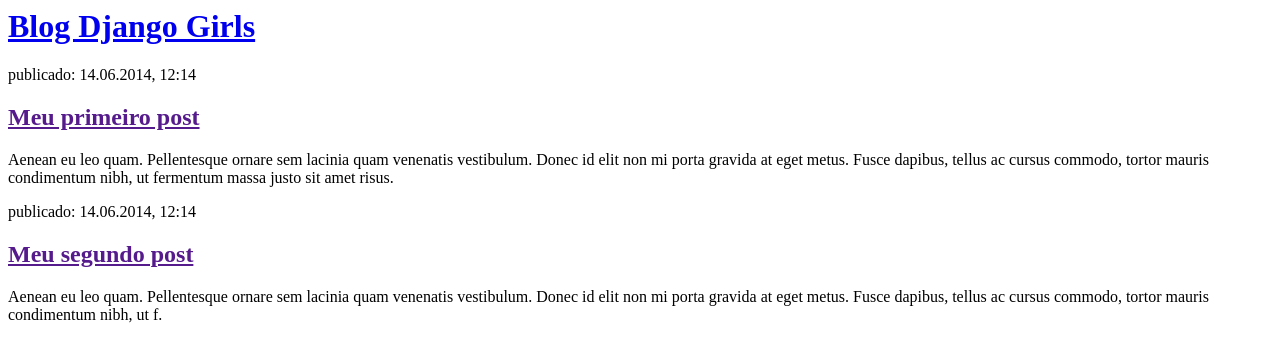
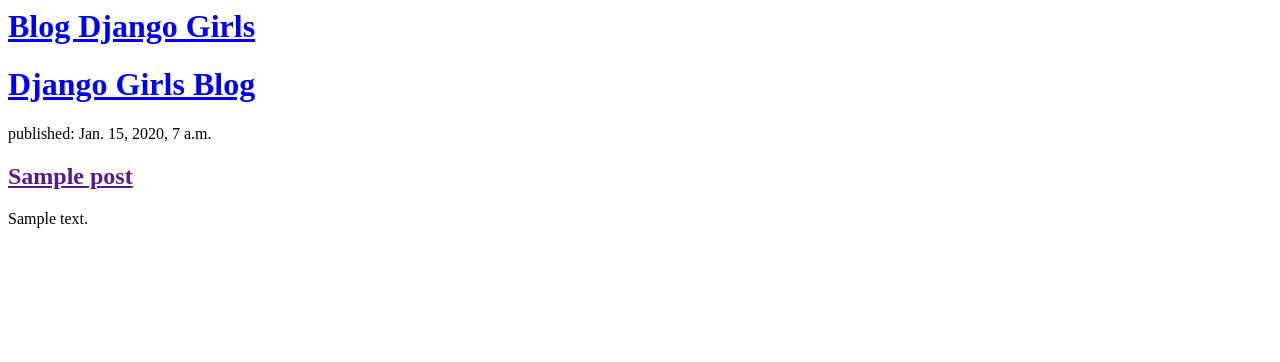
Before and after one commit to K-Almeida/My-First-Blog, a Django app: page / in a window 1280 px wide. Shown: the top 362 px of the page. Run offline with Django 3.2, Linux system fonts and the light colour scheme; tables that the repository leaves empty hold one stand-in row (values such as "Sample post").

Commit message:
Templates

```diff
--- a/blog/templates/blog/post_list.html
+++ b/blog/templates/blog/post_list.html
@@ -8,15 +8,15 @@
         </div>
 
         <div>
-            <p>publicado: 14.06.2014, 12:14</p>
-            <h2><a href="">Meu primeiro post</a></h2>
-            <p>Aenean eu leo quam. Pellentesque ornare sem lacinia quam venenatis vestibulum. Donec id elit non mi porta gravida at eget metus. Fusce dapibus, tellus ac cursus commodo, tortor mauris condimentum nibh, ut fermentum massa justo sit amet risus.</p>
+            <h1><a href="/">Django Girls Blog</a></h1>
         </div>
 
-        <div>
-            <p>publicado: 14.06.2014, 12:14</p>
-            <h2><a href="">Meu segundo post</a></h2>
-            <p>Aenean eu leo quam. Pellentesque ornare sem lacinia quam venenatis vestibulum. Donec id elit non mi porta gravida at eget metus. Fusce dapibus, tellus ac cursus commodo, tortor mauris condimentum nibh, ut f.</p>
-        </div>
+        {% for post in posts %}
+            <div>
+                <p>published: {{ post.published_date }}</p>
+                <h2><a href="">{{ post.title }}</a></h2>
+                <p>{{ post.text|linebreaksbr }}</p>
+            </div>
+        {% endfor %}
     </body>
 </html>
--- a/blog/views.py
+++ b/blog/views.py
@@ -4,3 +4,13 @@
 
 def post_list(request):
     return render(request, 'blog/post_list.html', {})
+
+
+from django.shortcuts import render
+from django.utils import timezone
+from .models import Post
+
+
+def post_list(request):
+    posts = Post.objects.filter(published_date__lte=timezone.now()).order_by('published_date')
+    return render(request, 'blog/post_list.html', {'posts': posts})
```
